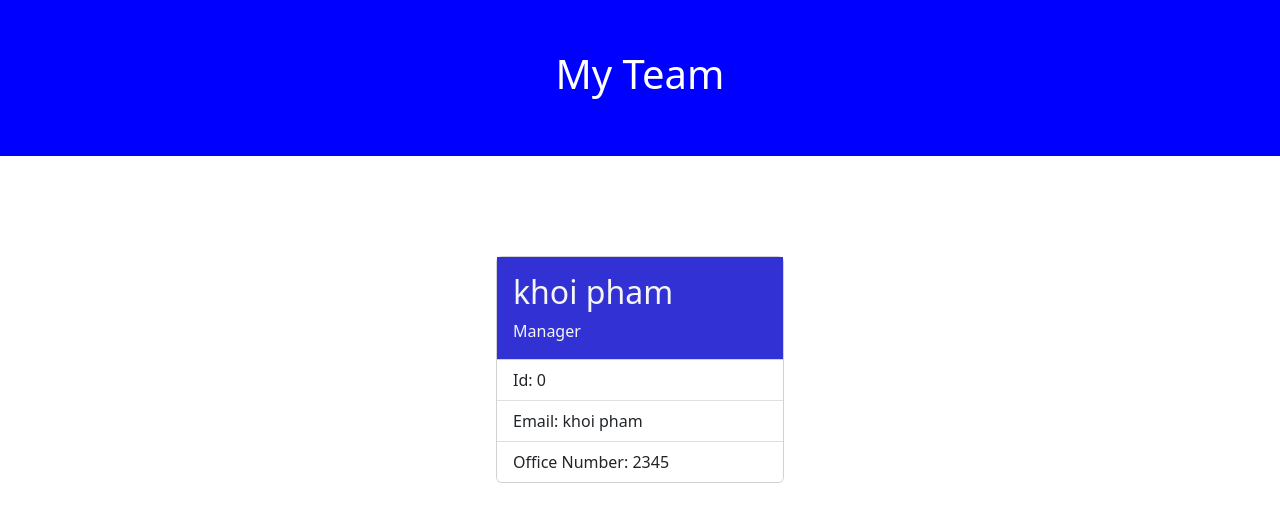
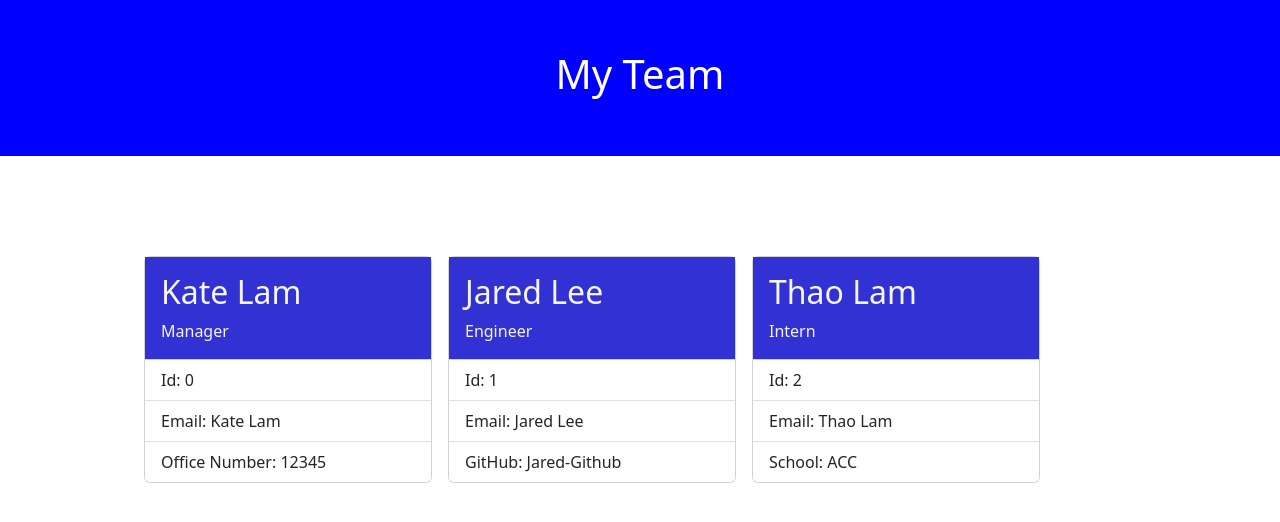
Before and after one commit to Kate-github/Team-Profile-Generator, a website: page dist/index.html in a window 1280 px wide. Drawn offline with nearby package versions, Linux system fonts and the light colour scheme.

Commit message:
updated Readme

```diff
--- a/dist/index.html
+++ b/dist/index.html
@@ -11,13 +11,41 @@
     <div class="col-3">
         <div class="card" style="width: 18rem;">
             <div class="card-body">
-                <h2 class="card-title">khoi pham</h2>
+                <h2 class="card-title">Kate Lam</h2>
                 <p class="card-text"><i class="fa-solid fa-mug-hot"></i> Manager</p>
             </div>
             <ul class="list-group list-group-flush">
                 <li class="list-group-item">Id: 0</li>
-                <li class="list-group-item">Email: khoi pham</li>
-                <li class="list-group-item">Office Number: 2345</li>
+                <li class="list-group-item">Email: Kate Lam</li>
+                <li class="list-group-item">Office Number: 12345</li>
+            </ul>
+        </div>
+    </div>
+
+    <div class="col-3">
+        <div class="card" style="width: 18rem;">
+            <div class="card-body">
+                <h2 class="card-title">Jared Lee</h2>
+                <p class="card-text"><i class="fa-solid fa-glasses"></i> Engineer</p>
+            </div>
+            <ul class="list-group list-group-flush">
+                <li class="list-group-item">Id: 1</li>
+                <li class="list-group-item">Email: Jared Lee</li>
+                <li class="list-group-item">GitHub: Jared-Github</li>
+            </ul>
+        </div>
+    </div>
+
+    <div class="col-3">
+        <div class="card" style="width: 18rem;">
+            <div class="card-body">
+                <h2 class="card-title">Thao Lam</h2>
+                <p class="card-text"><i class="fa-solid fa-graduation-cap"></i> Intern</p>
+            </div>
+            <ul class="list-group list-group-flush">
+                <li class="list-group-item">Id: 2</li>
+                <li class="list-group-item">Email: Thao Lam</li>
+                <li class="list-group-item">School: ACC</li>
             </ul>
         </div>
     </div>
```
Also changed, not shown: README.md.
